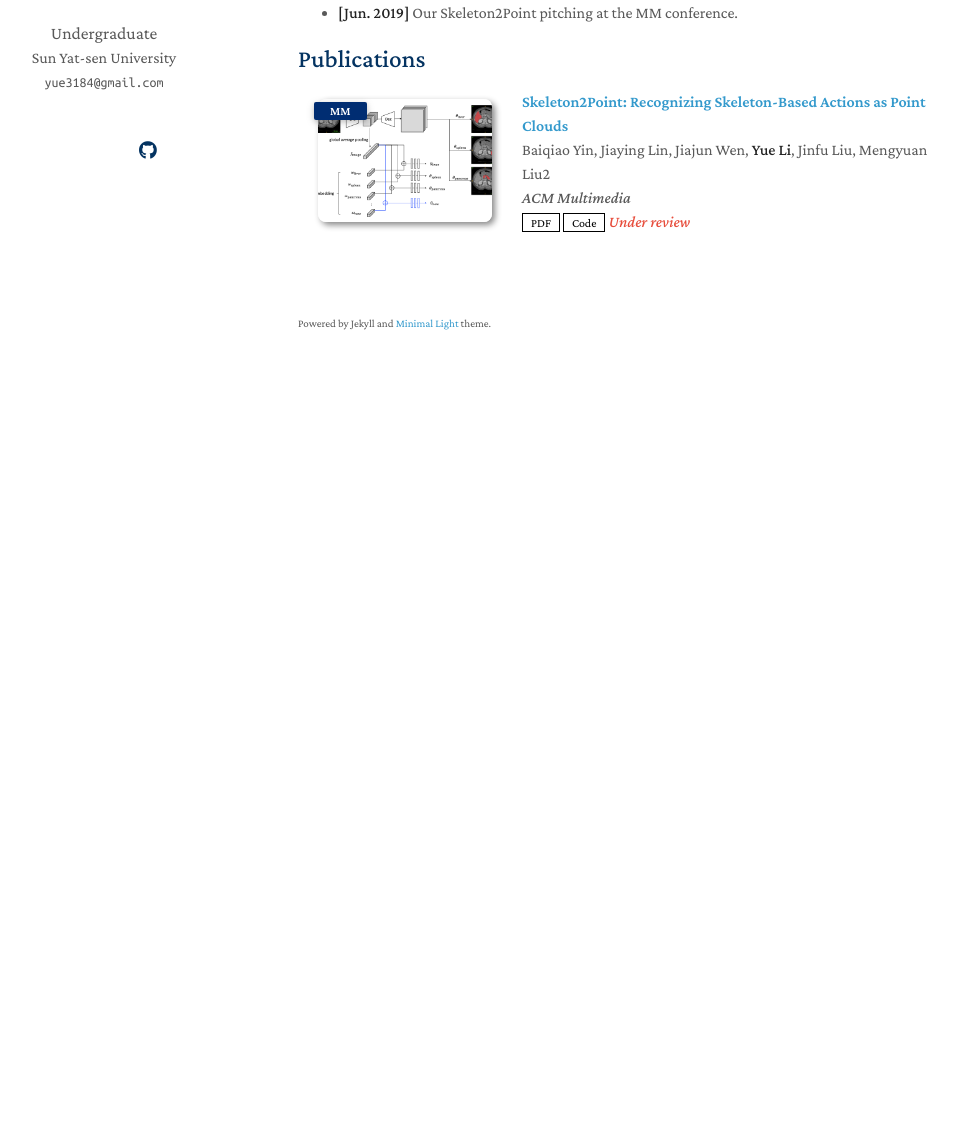
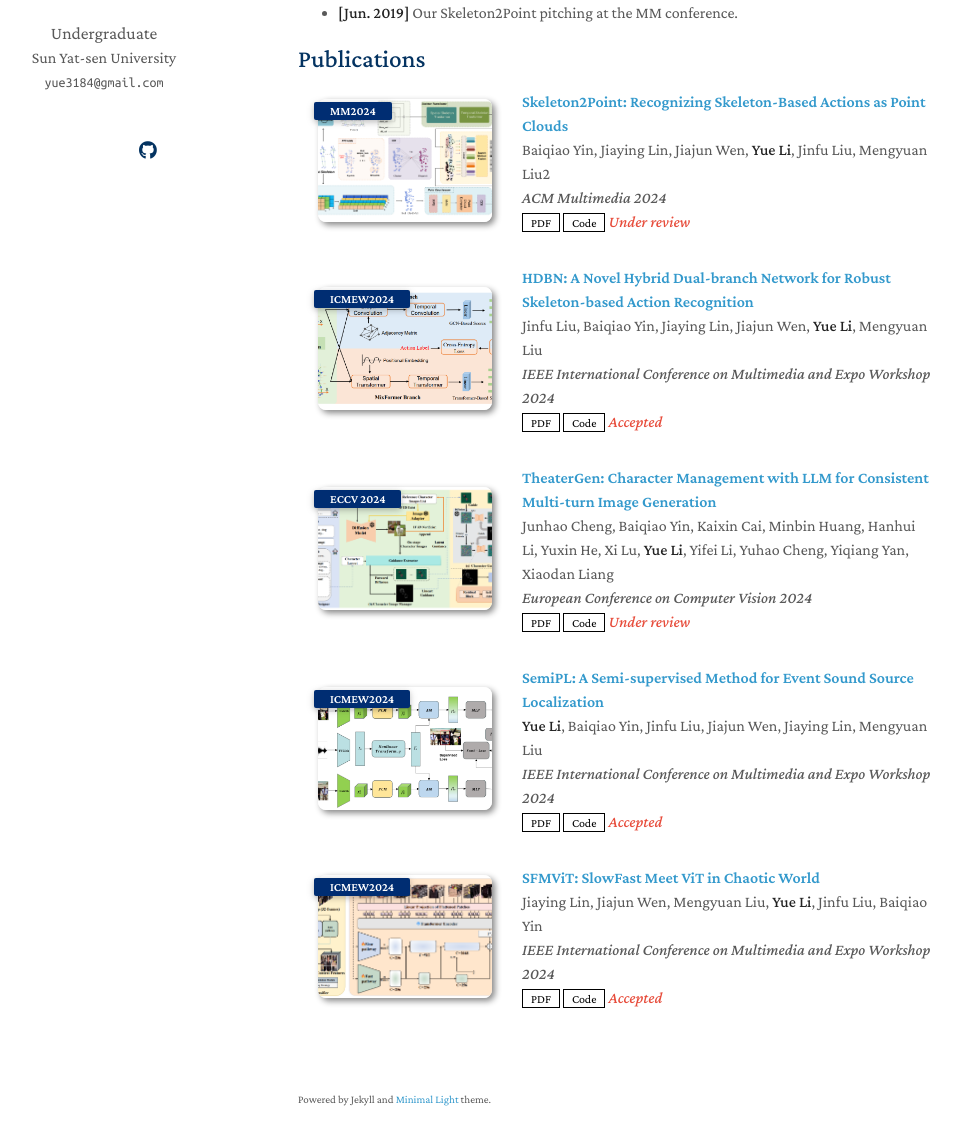
Before and after one commit to ly245422/ly245422.github.io, a Jekyll site: the page built from index.md, in a window 1280 px wide and 1400 px high, scrolled down 253 px. Shown: the part 220-1365 px from the top of the window, without its empty margins (172-1133 px from the left). Built offline with Jekyll 4.4.1, drawn with Linux system fonts in a browser that asks for light colours; nearby versions of some CDN libraries; a style sheet for code colours, icons or effects is not loaded; our own code applies the rules of GitHub Pages for plain Markdown files; before the commit the page ends 900 px from its top, so only the background shows below that.

Commit message:
Update publications.yml

```diff
--- a/_data/publications.yml
+++ b/_data/publications.yml
@@ -2,9 +2,45 @@ main:
 
   - title: "Skeleton2Point: Recognizing Skeleton-Based Actions as Point Clouds"
     authors: Baiqiao Yin, Jiaying Lin, Jiajun Wen, <strong>Yue Li</strong>, Jinfu Liu, Mengyuan Liu2
-    conference_short: MM
-    conference: ACM Multimedia
+    conference_short: MM2024
+    conference: ACM Multimedia 2024
     pdf: https://github.com/yyyybq/Skeleton2Point/blob/main/Skeleton2Point.pdf
     code: https://github.com/ly245422/Skeleton2Point
-    image: ./assets/img/teaser_example_2.png
+    image: ./assets/img/S2P.png
     notes: Under review
+
+  - title: "HDBN: A Novel Hybrid Dual-branch Network for Robust Skeleton-based Action Recognition"
+    authors: Jinfu Liu, Baiqiao Yin, Jiaying Lin, Jiajun Wen, <strong>Yue Li</strong>, Mengyuan Liu
+    conference_short: ICMEW2024
+    conference: IEEE International Conference on Multimedia and Expo Workshop 2024
+    pdf: https://arxiv.org/pdf/2404.15719
+    code: https://github.com/liujf69/ICMEW2024-Track10
+    image: ./assets/img/HDBN.png
+    notes: Accepted
+
+  - title: "TheaterGen: Character Management with LLM for Consistent Multi-turn Image Generation"
+    authors: Junhao Cheng, Baiqiao Yin, Kaixin Cai, Minbin Huang, Hanhui Li, Yuxin He, Xi Lu, <strong>Yue Li</strong>, Yifei Li, Yuhao Cheng, Yiqiang Yan, Xiaodan Liang
+    conference_short: ECCV 2024
+    conference: European Conference on Computer Vision 2024
+    pdf: https://arxiv.org/pdf/2404.18919
+    code: https://github.com/ly245422/Theatergen
+    image: ./assets/img/TheaterGen.png
+    notes: Under review
+
+  - title: "SemiPL: A Semi-supervised Method for Event Sound Source Localization"
+    authors: <strong>Yue Li</strong>, Baiqiao Yin, Jinfu Liu, Jiajun Wen, Jiaying Lin, Mengyuan Liu
+    conference_short: ICMEW2024
+    conference: IEEE International Conference on Multimedia and Expo Workshop 2024
+    pdf: https://arxiv.org/pdf/2404.19615
+    code: https://github.com/ly245422/SSPL
+    image: ./assets/img/SemiPL.png
+    notes: Accepted
+
+  - title: "SFMViT: SlowFast Meet ViT in Chaotic World"
+    authors: Jiaying Lin, Jiajun Wen, Mengyuan Liu, <strong>Yue Li</strong>, Jinfu Liu, Baiqiao Yin
+    conference_short: ICMEW2024
+    conference: IEEE International Conference on Multimedia and Expo Workshop 2024
+    pdf: https://arxiv.org/pdf/2404.16609
+    code: https://github.com/ly245422/https://github.com/ly245422/SlowFast-Meet-ViT
+    image: ./assets/img/SlowFast.png
+    notes: Accepted
```
